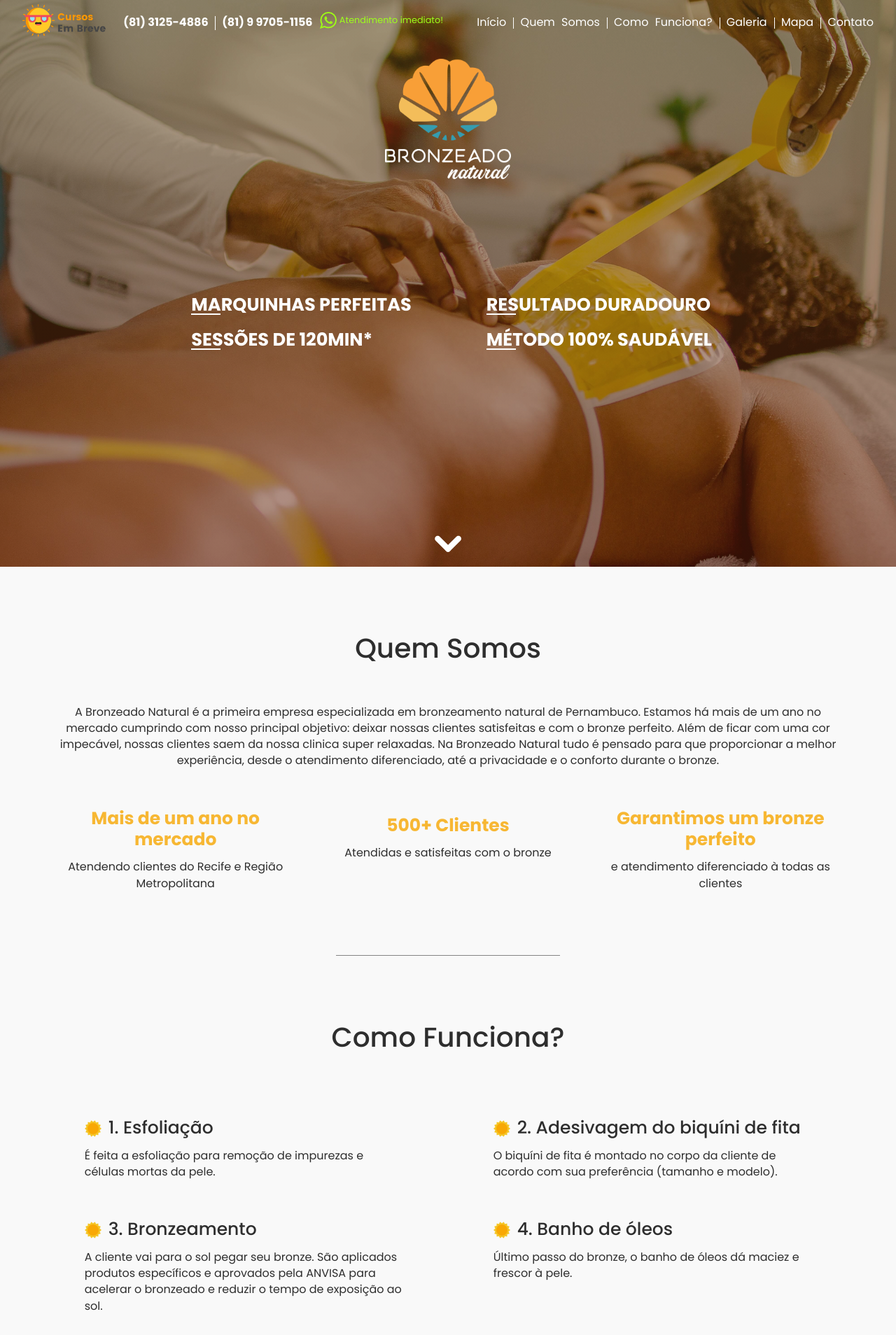
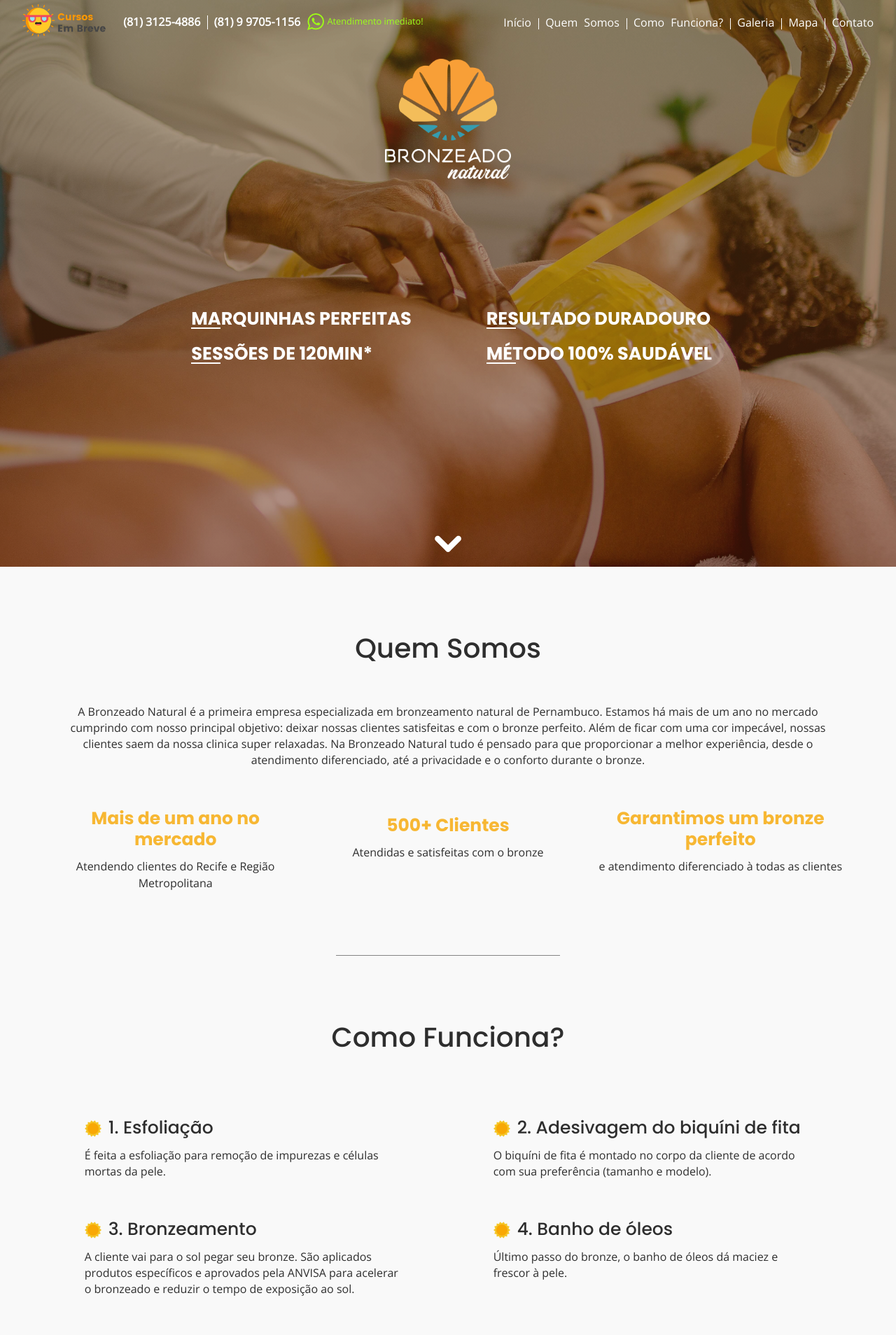
Before and after one commit to betodasilva/bronzeadonatural, a Jekyll site: the page built from index.md, in a window 1280 px wide. Shown: the top 1908 px of the page at 70% size. Built offline with Jekyll 4.4.1, drawn with Linux system fonts in a browser that asks for light colours; nearby versions of some CDN libraries.

Commit message:
Adjustments

```diff
--- a/_sass/main.scss
+++ b/_sass/main.scss
@@ -36,6 +36,8 @@
   margin: 1.414em 0 0.5em;
   font-weight: inherit;
   line-height: 1.2;
+  font-family: 'Poppins', sans-serif;
+
 }
 
 h1 {
@@ -52,7 +54,7 @@
 small, .font_small {font-size: 0.8em;}
 
 body {
-	font-family: 'Poppins', sans-serif;
+	font-family: 'Open Sans', sans-serif;
 	line-height: 1.45;
 	color: $text-color;
 }
@@ -83,20 +85,22 @@
 	opacity: 1;
 	z-index: 100;
 	&.fixed {
-		background-color: #009cb0;
+		background-color: #25abde;
 		position: fixed;
 		width: 100%;
 		.hamburguer {
 			top: 10px;
 		}
 
-		.fones, .whatsapp-text { top: 15px; }
+
 
 
 		@media (max-width: 760px) {
 			.mobile-symbol {
 				display: inline-block;
 			}
+
+			.fones, .whatsapp-text { top: 15px; }
 		}
 	}
 	@media (max-width: 760px) {
@@ -165,7 +169,7 @@
 
 .phrases-container {
 	position: relative;
-	top: -60px;
+	top: -40px;
 	align-self: baseline;
 	@media (max-width: 480px) {
 		top: -20px;
@@ -268,7 +272,7 @@
 }
 
 .whatsapp-text {
-	margin-top: -5px;
+	margin-top: -3px;
 	display: inline-block;
 	position: absolute;
 	top: 15px;
```
